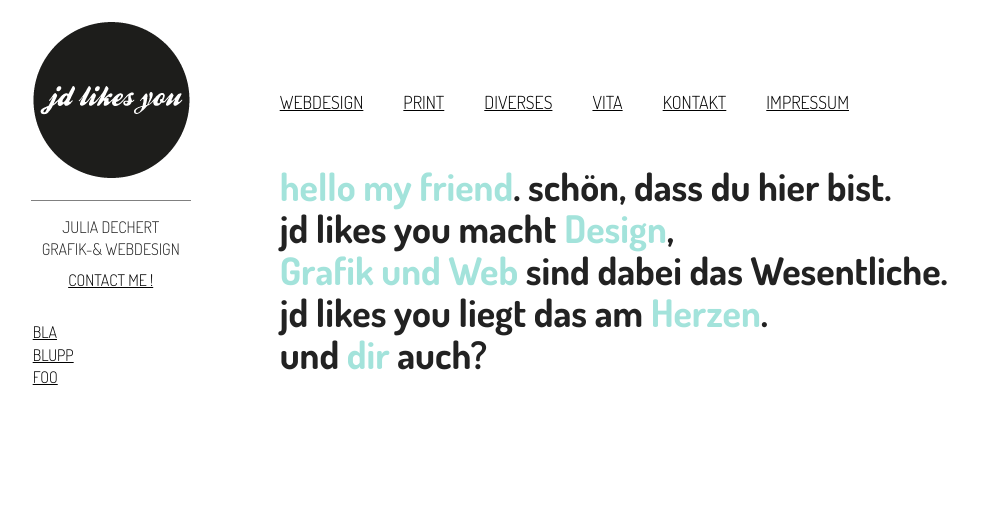
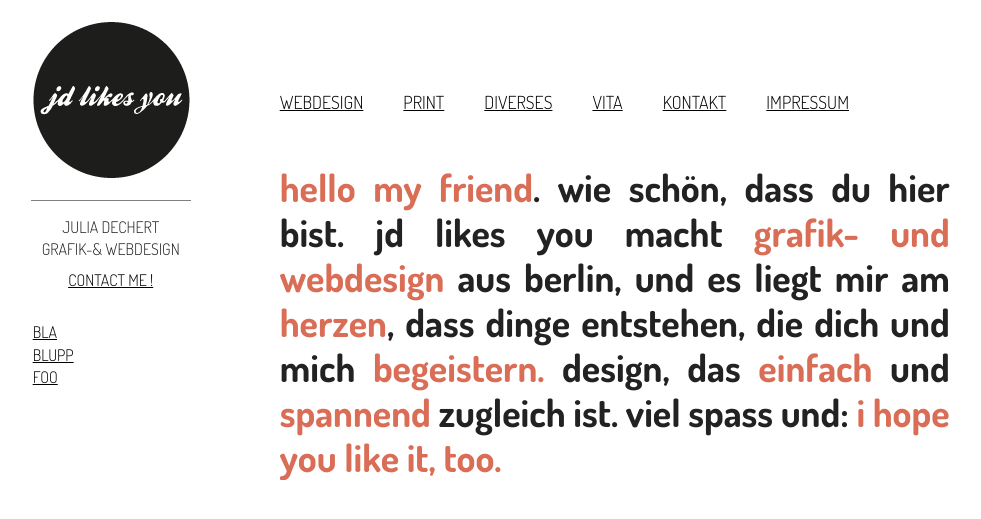
Before and after one commit to jd-likes-you/jdlikesyou.de, a PHP site: page / in a window 1280 px wide. Shown: the top 519 px of the page, without its empty margins (85-1066 px from the left). Run offline with PHP 8.4, Linux system fonts and the light colour scheme.

Commit message:
changed introtext font details

```diff
--- a/css/main.css
+++ b/css/main.css
@@ -91,8 +91,10 @@ html{
 	#introtext {
     	font-size: 38px;
     	font-weight: bold;
-    	line-height: 42px;
+    	line-height: 45px;
     	margin-top: 50px;
+    	text-align: justify;
+    	width: 670px;
 	}
 
 	#intro-img {
--- a/index.php
+++ b/index.php
@@ -3,16 +3,14 @@
 ?>
 
 <p id="introtext">
-	<span class="colortext">hello my friend</span>. schön, dass du hier bist.
-	<br>
-	jd likes you macht <span class="colortext">Design</span>,
-	<br>
-	<span class="colortext">Grafik und Web</span> sind dabei das Wesentliche.
-	<br>
-	jd likes you liegt das am <span class="colortext">Herzen</span>.
-	<br>
-	und <span class="colortext">dir</span> auch?
-	<br>
+	<span class="colortext">hello my friend</span>. wie schön, dass du hier bist.
+	jd likes you macht <span class="colortext">grafik- und webdesign</span> aus berlin,
+	und es liegt mir am <span class="colortext">herzen</span>, dass dinge entstehen,
+	die dich und mich <span class="colortext">begeistern.</span> design, das <span class="colortext">einfach</span> und
+	<span class="colortext">spannend</span> zugleich ist. viel spass und: <span class="colortext">i hope you like it, too.</span>
+
+
+
 </p>
 
 <?php
--- a/js/fade.js
+++ b/js/fade.js
@@ -8,11 +8,11 @@ function fade() {
 	];
 
     var color = colors[Math.floor(Math.random()*colors.length)]
-    $(".colortext").stop().animate({ color: color}, 3000);
+    $(".colortext").stop().animate({ color: color}, 1800);
     console.log(color);
 }
 
 $(document).ready(function(){
     fade();
-    window.setInterval(fade, 3000);
+    window.setInterval(fade, 1800);
 });
```
